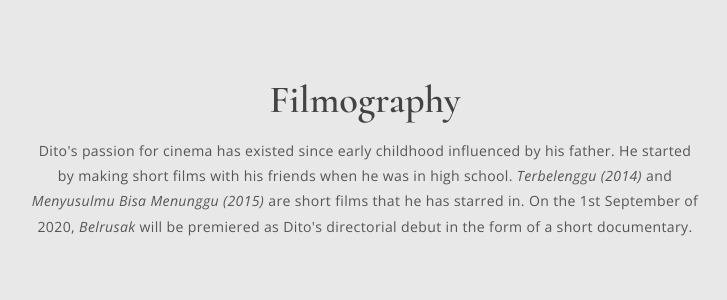
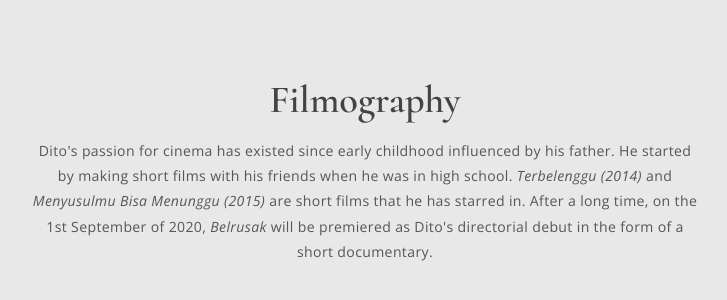
Before and after one commit to andikawilliam/ditobuwono, a Vue app: page / in a window 1280 px wide. Shown: the part 1295-1595 px from the top of the page, without its empty margins (275-1002 px from the left). Built offline with nearby package versions, Linux system fonts and the light colour scheme.

Commit message:
Update PortfolioFilm.ts

```diff
--- a/src/content/PortfolioFilm.ts
+++ b/src/content/PortfolioFilm.ts
@@ -26,7 +26,7 @@ export default Vue.extend({
         <span class="italic"> Terbelenggu (2014) </span>
         and
         <span class="italic"> Menyusulmu Bisa Menunggu (2015) </span>
-        are short films that he has starred in. On the 1st September of 2020,
+        are short films that he has starred in. After a long time, on the 1st September of 2020,
         <span class="italic">Belrusak</span> will be premiered as
         Dito's directorial debut in the form of a short documentary.
       `,
```
